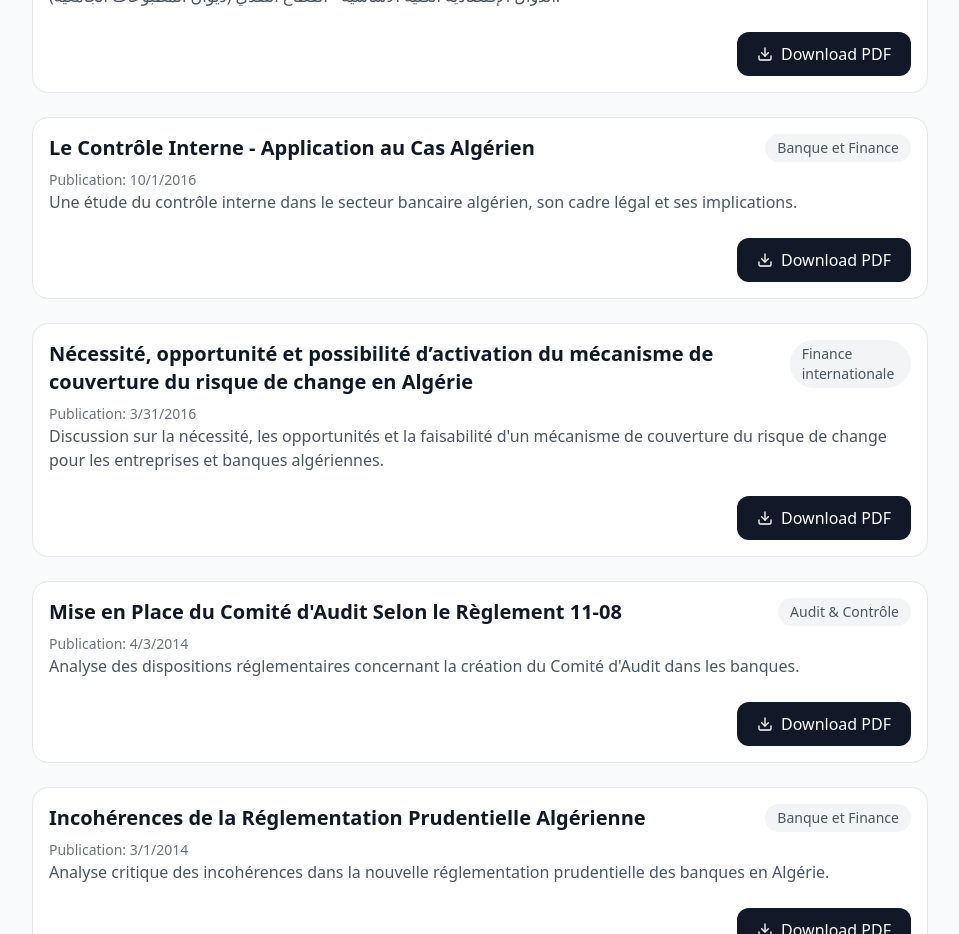
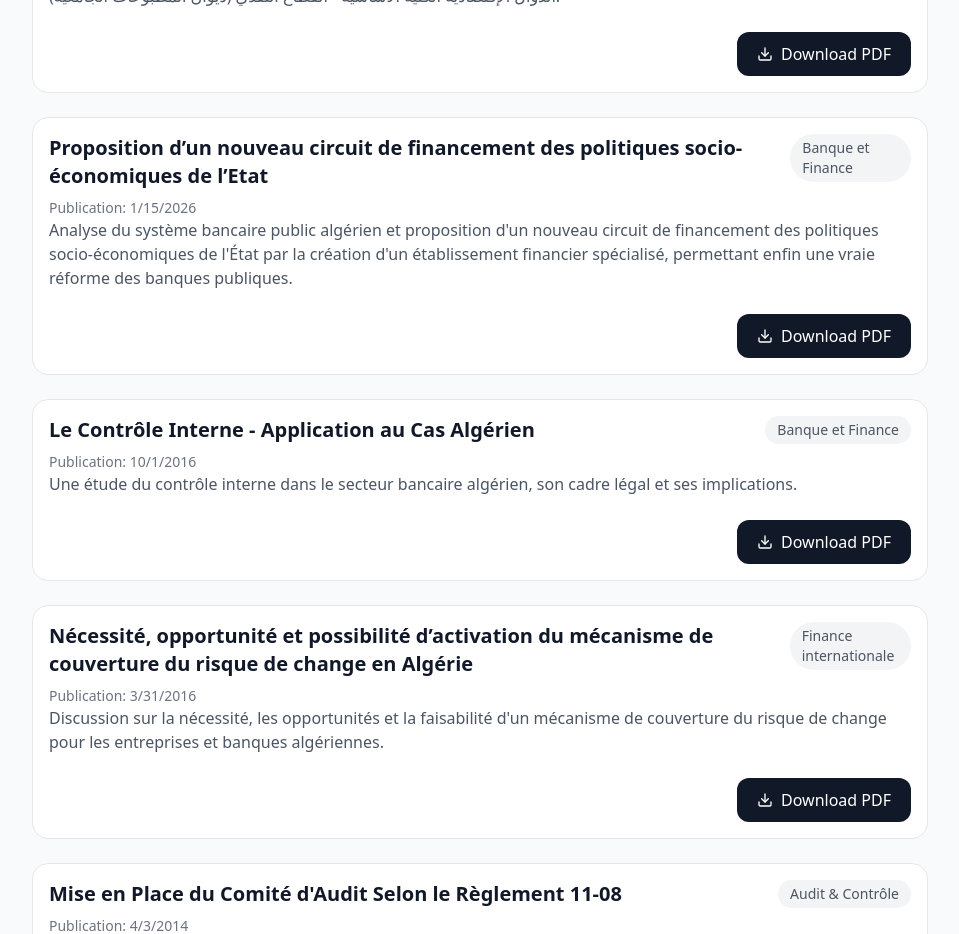
Before and after one commit to AITechNassim/mci, a React (Create React App) app: page / in a window 1280 px wide. Shown: the part 1380-2314 px from the top of the page, without its empty margins (160-1119 px from the left). Built offline with nearby package versions, Linux system fonts and the light colour scheme.

Commit message:
- add new article

```diff
--- a/src/App.js
+++ b/src/App.js
@@ -55,6 +55,13 @@ function App() {
             "category": "Macroéconomie",
             "publishDate": "2003-01-01",
             "pdfUrl": "https://drive.google.com/file/d/1CiAW2N3C40nUjo6VslSi-2C8zs9DvSG2/view?usp=sharing"
+        },
+        {
+            "title": "Proposition d’un nouveau circuit de financement des politiques socio-économiques de l’Etat",
+            "description": "Analyse du système bancaire public algérien et proposition d'un nouveau circuit de financement des politiques socio-économiques de l'État par la création d'un établissement financier spécialisé, permettant enfin une vraie réforme des banques publiques.",
+            "category": "Banque et Finance",
+            "publishDate": "2026-01-15",
+            "pdfUrl": "https://drive.google.com/file/d/1z4ndmQrtUKVLQqJ7zZIe1TmXJJGGrVBh/view?usp=sharing"
         },
         {
             "title": "Le Contrôle Interne - Application au Cas Algérien",
```
Also changed, not shown: 7 other files (tests, documents, lock files or other folders).
